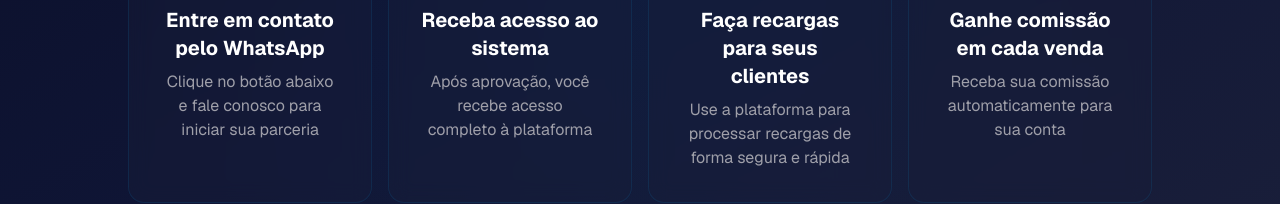
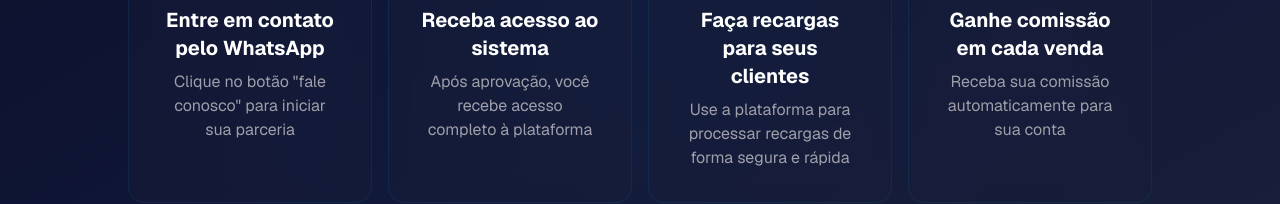
Before and after one commit to AlphaRecargas/AlphaRecargasofc, a Next.js app: page / in a window 1280 px wide. Shown: the part 2095-2299 px from the top of the page. Built offline with nearby package versions, Linux system fonts and the light colour scheme.

Commit message:
Update HowItWorksSection.tsx

```diff
--- a/app/components/sections/HowItWorksSection.tsx
+++ b/app/components/sections/HowItWorksSection.tsx
@@ -6,7 +6,7 @@ const steps = [
   {
     number: 1,
     title: 'Entre em contato pelo WhatsApp',
-    description: 'Clique no botão abaixo e fale conosco para iniciar sua parceria',
+    description: 'Clique no botão "fale conosco" para iniciar sua parceria',
     icon: '💬',
   },
   {
```
